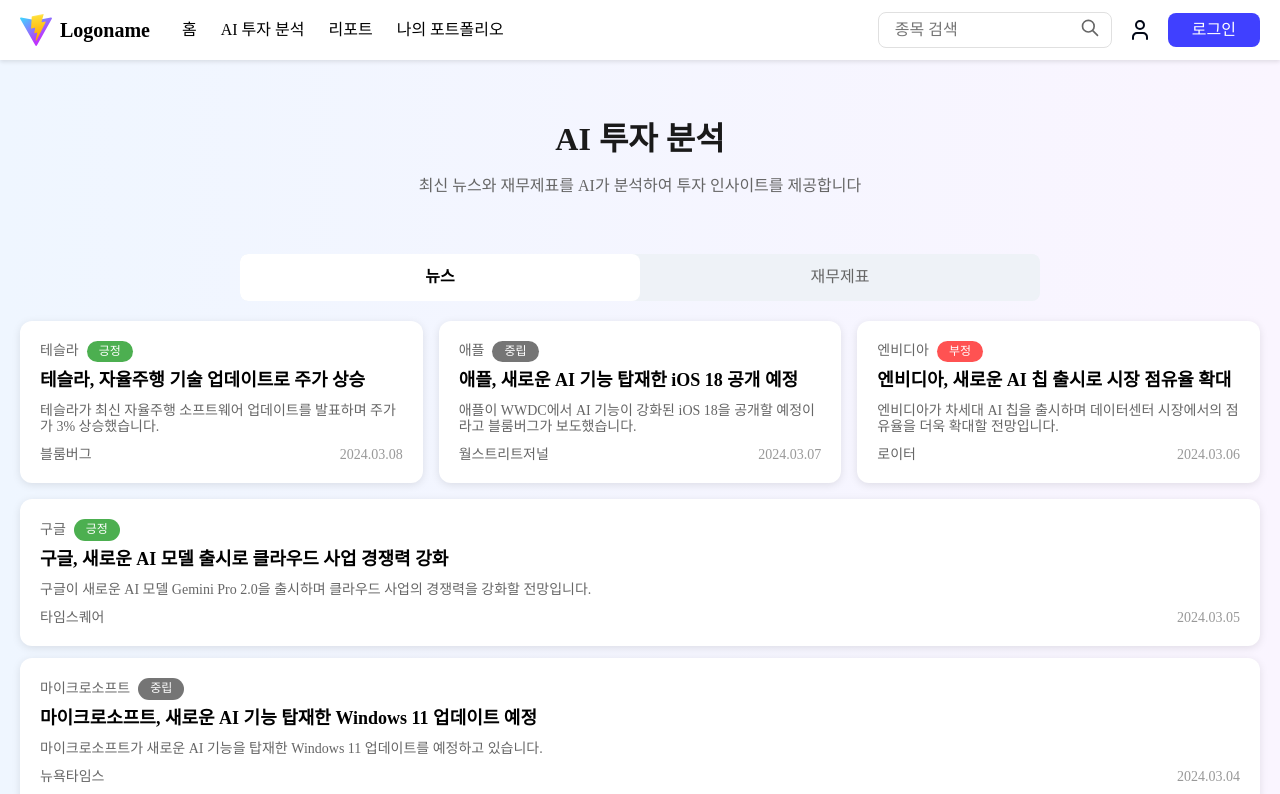
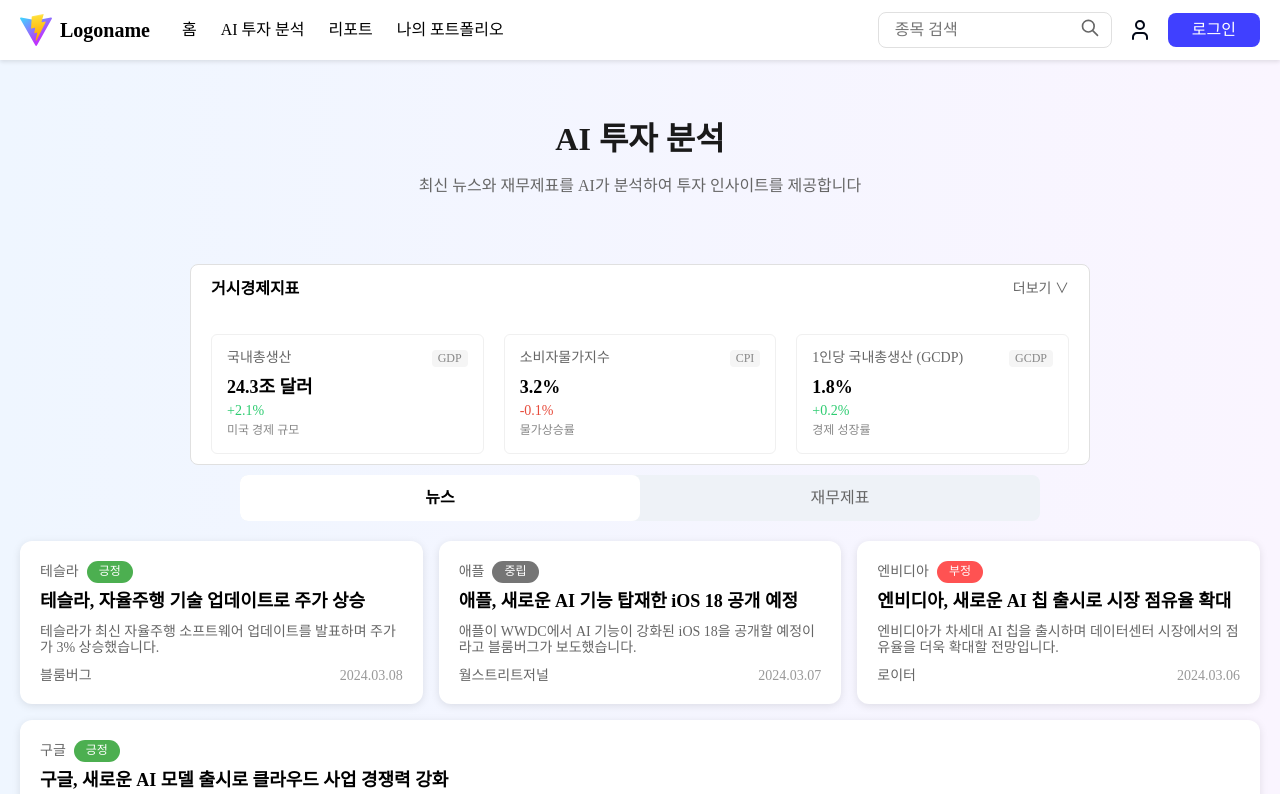
Before and after one commit to JUNCapstoneProject/StockAssistWeb, a React (Vite) app: page /ai-analysis in a window 1280 px wide. Shown: the top 794 px of the page. Built offline with nearby package versions, Linux system fonts and the light colour scheme.

Commit message:
거시경제지표 컴포넌트

```diff
--- /dev/null
+++ b/src/components/modules/Aianalysis/MacroEconomy.jsx
@@ -0,0 +1,161 @@
+import React, { useState } from 'react';
+import styled from 'styled-components';
+
+const MacroEconomy = () => {
+  const [isExpanded, setIsExpanded] = useState(false);
+
+  const macroData = [
+    {
+      title: '국내총생산',
+      value: '24.3조 달러',
+      change: '+2.1%',
+      tag: 'GDP',
+      description: '미국 경제 규모'
+    },
+    {
+      title: '소비자물가지수',
+      value: '3.2%',
+      change: '-0.1%',
+      tag: 'CPI',
+      description: '물가상승률'
+    },
+    {
+      title: '1인당 국내총생산 (GCDP)',
+      value: '1.8%',
+      change: '+0.2%',
+      tag: 'GCDP',
+      description: '경제 성장률'
+    },
+    {
+      title: '미국 2년 국채 (DGS2)',
+      value: '4.29%',
+      change: '+0.1%',
+      tag: 'DGS2',
+      description: '국채 금리'
+    },
+    {
+      title: '미국 10년 국채 (DGS10)',
+      value: '3.45%',
+      change: '-0.2%',
+      tag: 'DGS10',
+      description: '국채 금리'
+    },
+    {
+      title: '미국 30년 국채 (DGS30)',
+      value: '3.87%',
+      change: '+0.1%',
+      tag: 'DGS30',
+      description: '국채 금리'
+    }
+  ];
+
+  return (
+    <Container>
+      <Header onClick={() => setIsExpanded(!isExpanded)}>
+        <Title>거시경제지표</Title>
+        <ExpandButton>{isExpanded ? '접기 ∧' : '더보기 ∨'}</ExpandButton>
+      </Header>
+
+      <Content $isExpanded={isExpanded}>
+        <Grid>
+          {macroData.map((item, index) => (
+            <MacroItem key={index}>
+              <ItemHeader>
+                <ItemTitle>{item.title}</ItemTitle>
+                <Tag>{item.tag}</Tag>
+              </ItemHeader>
+              <Value>{item.value}</Value>
+              <Change $isPositive={item.change.includes('+')}>
+                {item.change}
+              </Change>
+              <Description>{item.description}</Description>
+            </MacroItem>
+          ))}
+        </Grid>
+      </Content>
+    </Container>
+  );
+};
+
+const Container = styled.div`
+   border: 1px solid #e0e0e0;
+  border-radius: 8px;
+  background: white;
+  margin: 10px auto;
+  min-height: 100px;
+  max-width: 900px;
+`;
+const Header = styled.div`  display: flex;
+  justify-content: space-between;
+  align-items: center;
+  padding: 15px 20px;
+  cursor: pointer;
+`;
+
+const Title = styled.h2`
+  font-size: 16px;
+  margin: 0;
+`;
+
+const ExpandButton = styled.span`
+  color: #666;
+  font-size: 14px;
+`;
+
+const Content = styled.div`
+  max-height: ${({ $isExpanded }) => ($isExpanded ? '1000px' : '150px')};
+  overflow: hidden;
+  transition: max-height 0.3s ease-in-out;
+`;
+
+const Grid = styled.div`
+  display: grid;
+  grid-template-columns: repeat(3, 1fr);
+  gap: 20px;
+  padding: 20px;
+`;
+
+const MacroItem = styled.div`
+  padding: 15px;
+  border: 1px solid #f0f0f0;
+  border-radius: 6px;
+`;
+
+const ItemHeader = styled.div`
+  display: flex;
+  justify-content: space-between;
+  align-items: center;
+  margin-bottom: 10px;
+`;
+
+const ItemTitle = styled.span`
+  font-size: 14px;
+  color: #666;
+`;
+
+const Tag = styled.span`
+  background: #f5f5f5;
+  padding: 2px 6px;
+  border-radius: 4px;
+  font-size: 12px;
+  color: #888;
+`;
+
+const Value = styled.div`
+  font-size: 18px;
+  font-weight: bold;
+  margin-bottom: 5px;
+`;
+
+const Change = styled.div`
+  color: ${({ $isPositive }) => ($isPositive ? '#2ecc71' : '#e74c3c')};
+  font-size: 14px;
+`;
+
+const Description = styled.div`
+  font-size: 12px;
+  color: #888;
+  margin-top: 5px;
+`;
+
+export default MacroEconomy;
--- a/src/pages/Aianalysis.jsx
+++ b/src/pages/Aianalysis.jsx
@@ -4,12 +4,14 @@ import ContentList from "../components/common/ContentList";
 import newsJson from "../data/news.json";
 import { useState } from "react";
 import FinancialStatement from "../components/modules/Aianalysis/FinancialStatement";
+import MacroEconomy from "../components/modules/Aianalysis/MacroEconomy";
 const AiAnalysis = () => {
   const [currentTab, setCurrentTab] = useState('뉴스');
 
   return (
     <div>
       <AiHeader />
+      <MacroEconomy />
       <AiTab onTabChange={setCurrentTab} />
       {currentTab === '뉴스' && <ContentList data={newsJson.newsData} />}
       {currentTab === '재무제표' && <FinancialStatement />}
```
